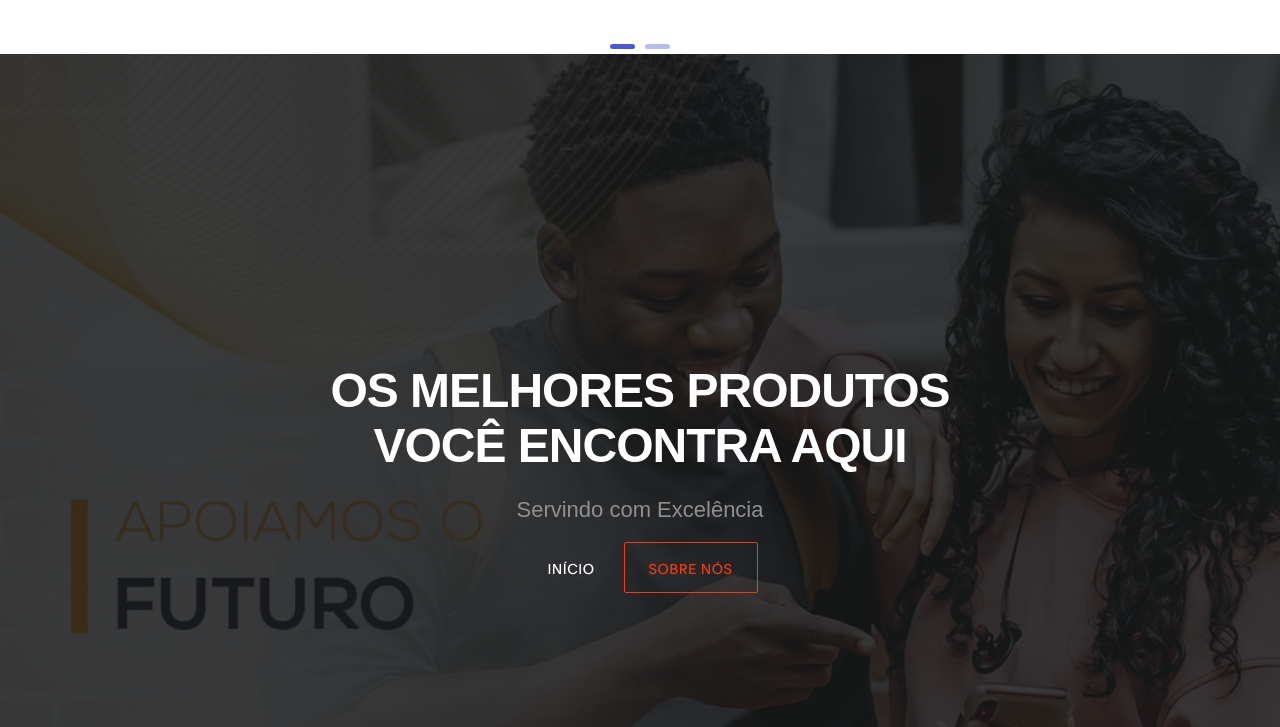
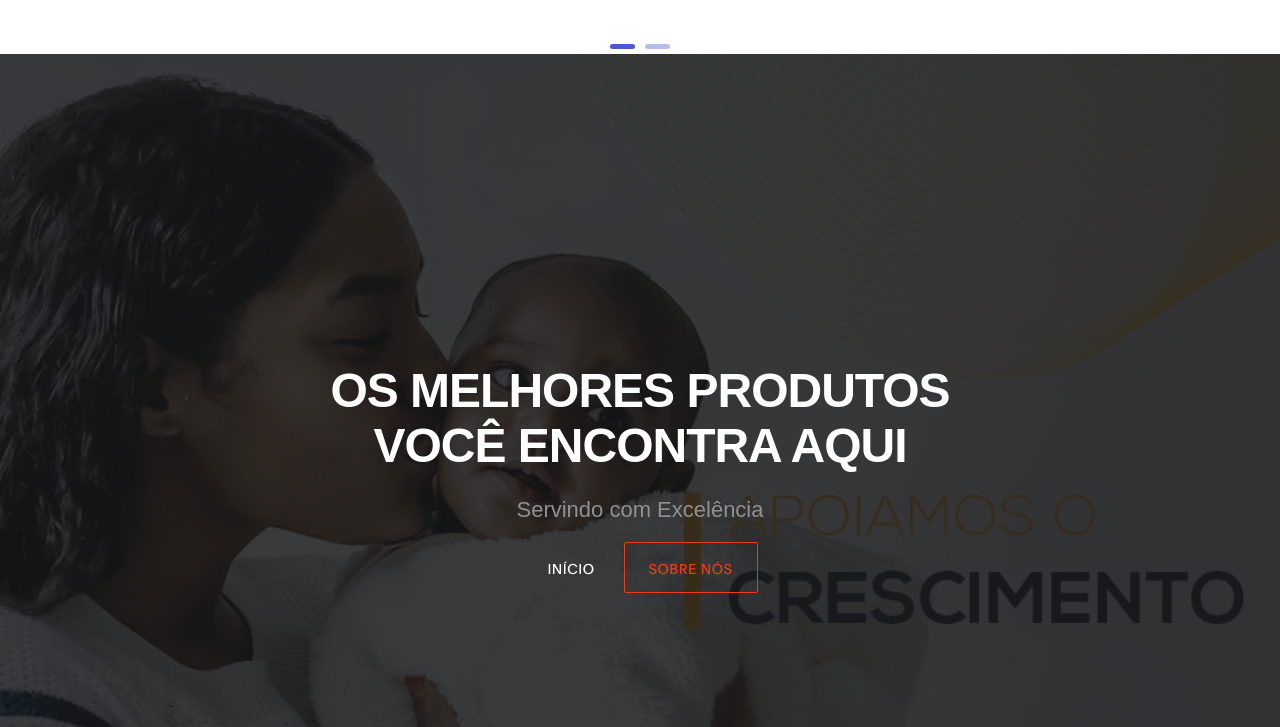
Before and after one commit to esmaelcalunga/sivai, a plain HTML site: page index.html in a window 1280 px wide. Shown: the part 850-1577 px from the top of the page. Drawn offline with Linux system fonts and the light colour scheme.

Commit message:
Update tooplate-gymso-style.css

```diff
--- a/css/tooplate-gymso-style.css
+++ b/css/tooplate-gymso-style.css
@@ -363,7 +363,7 @@ https://www.tooplate.com/view/2119-gymso-fitness
   -----------------------------------------*/
 
   .hero {
-    background-image: url('../images/VCHW7658.jpg');
+    background-image: url('../images/MLBM8288.jpg');
     background-size: cover;
     background-position: top;
     background-repeat: no-repeat;
```
